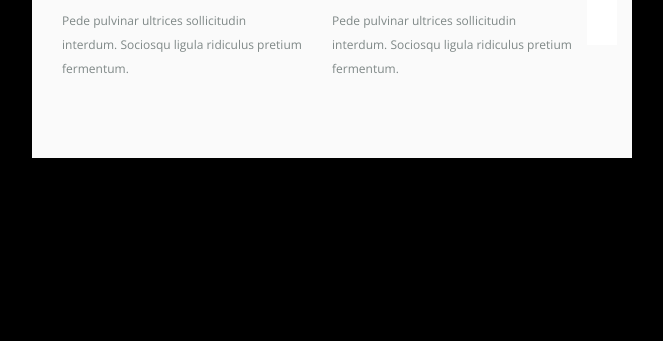
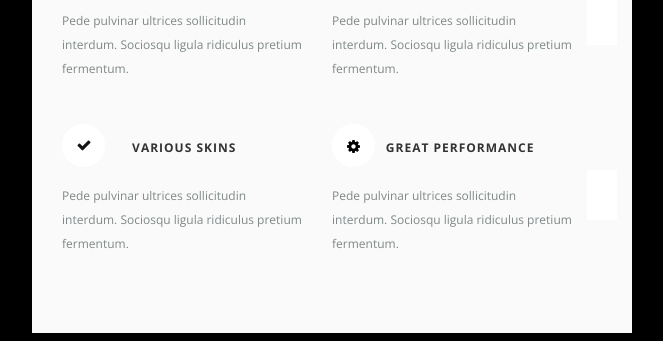
Before and after one commit to rebelcl0ud/email, a plain HTML site: page public/index.html in a window 1280 px wide. Shown: the part 2364-2705 px from the top of the page, without its empty margins (308-971 px from the left). Before the commit the page ends 2530 px from the top, so only its background shows below. Drawn offline with nearby package versions, Linux system fonts and the light colour scheme.

Commit message:
add: 2nd row to feature details section; various skins and great performance copy

```diff
--- a/public/index.html
+++ b/public/index.html
@@ -376,6 +376,75 @@
 								</td>
 							</tr>
 							<!-- end row 1 -->
+
+							<!-- start row 2 -->
+							<tr>
+								<td>
+									<table class="section-6-row-1" width="100%" align="left" cellspacing="0" cellpadding="0" border="0" style="padding: 0;">
+										<tr>
+											<td>
+												<!-- start left col -->
+												<table class="section-6-col" width="50%" align="left" cellspacing="0" cellpadding="0" border="0" style="padding: 15px;">
+														<tr>
+															<td>
+																<!-- start icon table -->
+																<table class="section-6-icon-" width="100%" align="left" cellspacing="0" cellpadding="0" border="0">
+																	<td>
+																		<img src="/img/check_icon.png">
+																	</td>
+																	<td>
+																		<h4 style="font-family: 'Open Sans', 'Helvetica Neue', Helvetica, Arial, 'Lucida Grande', sans-serif; color: #333333; font-size: 12px; font-weight: 600px; letter-spacing: 1px; text-transform: uppercase; padding: 0;">Various Skins</h4>
+																	</td>
+																</table>
+																<!-- end icon table -->
+																<tr>
+																	<td>
+																		<p style="font-family: 'Open Sans', 'Helvetica Neue', Helvetica, Arial, 'Lucida Grande', sans-serif; color: #7f8887; font-size: 12px; font-weight: 600px; line-height: 2;">Pede pulvinar ultrices sollicitudin interdum. Sociosqu ligula ridiculus pretium fermentum.</p>
+																	</td>
+																</tr>
+															</td>
+														</tr>
+												</table>
+												<!-- end left col -->
+
+												<!-- start right col -->
+												<table class="section-6-col" width="50%" align="left" cellspacing="0" cellpadding="0" border="0" style="padding: 15px;">
+														<tr>
+															<td>
+																<!-- start icon table -->
+																<table class="section-6-icon-" width="100%" align="left" cellspacing="0" cellpadding="0" border="0">
+																	<td>
+																		<img src="/img/settings_icon.png">
+																	</td>
+																	<td>
+																		<h4 style="font-family: 'Open Sans', 'Helvetica Neue', Helvetica, Arial, 'Lucida Grande', sans-serif; color: #333333; font-size: 12px; font-weight: 600px; letter-spacing: 1px; text-transform: uppercase; padding: 0;">Great Performance</h4>
+																	</td>
+																</table>
+																<!-- end icon table -->
+																<tr>
+																	<td>
+																		<p style="font-family: 'Open Sans', 'Helvetica Neue', Helvetica, Arial, 'Lucida Grande', sans-serif; color: #7f8887; font-size: 12px; font-weight: 600px; line-height: 2;">Pede pulvinar ultrices sollicitudin interdum. Sociosqu ligula ridiculus pretium fermentum.</p>
+																	</td>
+																</tr>
+															</td>
+														</tr>
+												</table>
+												<!-- end right col -->
+											</td>
+											<td>
+												<table class="section-6-col" width="50%" align="left" cellspacing="0" cellpadding="0" border="0" style="padding: 50px 15px 0 15px; background: white;">
+														<tr>
+															<td>
+
+															</td>
+														</tr>
+												</table>
+											</td>
+										</tr>
+									</table>
+								</td>
+							</tr>
+							<!-- end row 2 -->
 						</table>
 					</td>
 				</tr>
```
